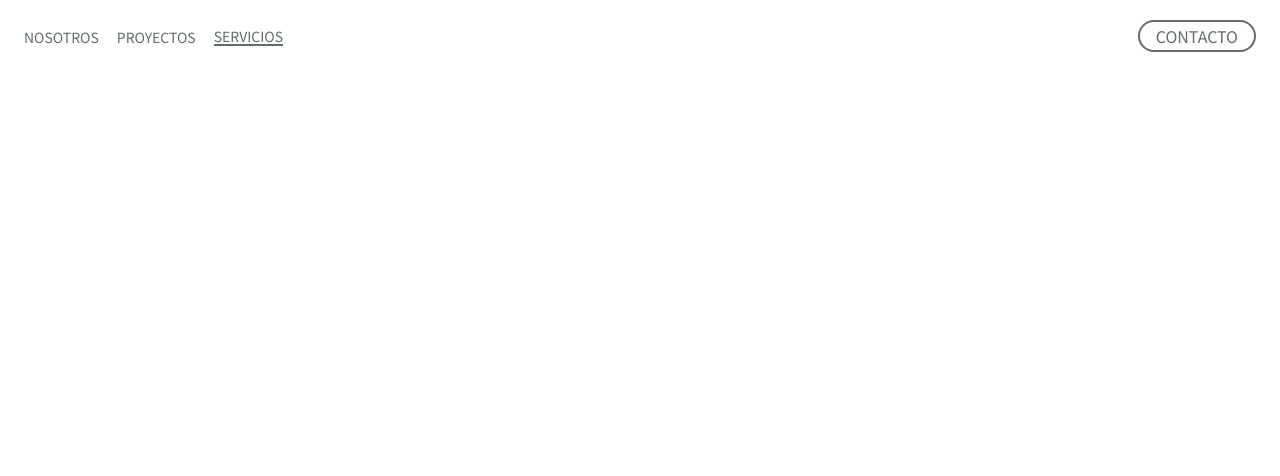
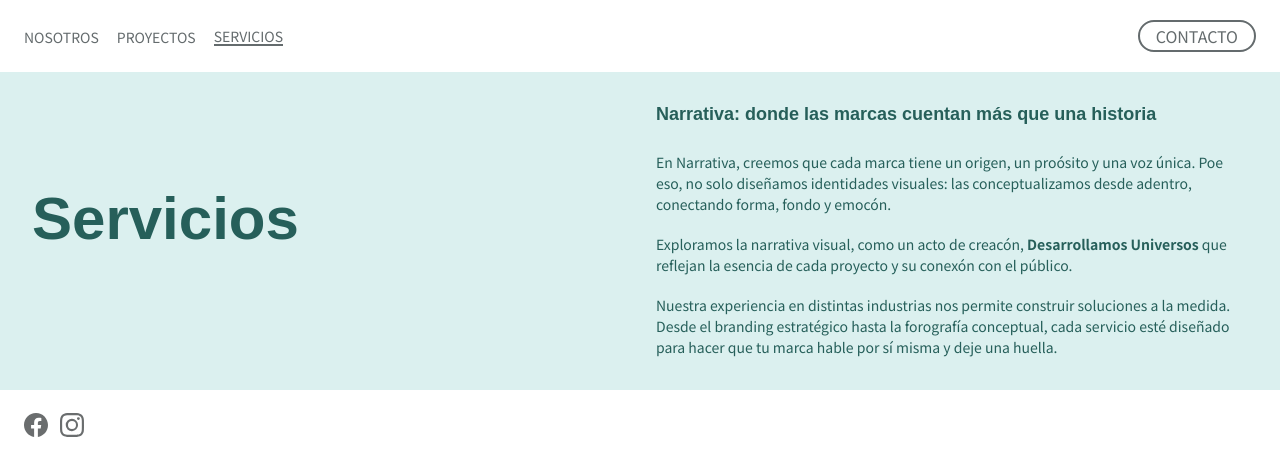
Before and after one commit to cervantesdeveloper/soynarrativa, a React (Vite) app: page /services in a window 1280 px wide. Shown: the top 476 px of the page. Built offline with nearby package versions, Linux system fonts and the light colour scheme; a web font is replaced by a local one.

Commit message:
I set the header of services layout

```diff
--- a/src/App.jsx
+++ b/src/App.jsx
@@ -3,12 +3,12 @@ import { BrowserRouter, Routes, Route} from 'react-router-dom';
 import Home from './pages/Home';
 import About from './pages/About';
 import Portfolio from './pages/Portfolio';
-import Services from './pages/Services';
 import Contact from './pages/Contact';
 import ProjectDetail from './pages/ProjectDetail';
 
 import './scss/app.scss';
 import Layout from './Layouts/Layout';
+import LayoutServices from './Layouts/LayoutServices';
 
 
 
@@ -27,7 +27,7 @@ function App() {
                     <Route path='/about' element={<About />}/>
                     <Route path='/portfolio' element={<Portfolio />}/>
                     <Route path='/portfolio/:id' element={<ProjectDetail />}/>
-                    <Route path='/services' element={<Services />}/>
+                    <Route path='/services' element={<LayoutServices />}/>
                     <Route path='/contact' element={<Contact />}/>
                 </Route>
             </Routes>
--- a/src/Layouts/Layout.jsx
+++ b/src/Layouts/Layout.jsx
@@ -1,4 +1,3 @@
-import React from 'react'
 import { Outlet } from 'react-router-dom';
 
 import { MenuProvider } from '../contexts/MenuContext';
--- /dev/null
+++ b/src/Layouts/LayoutServices.jsx
@@ -0,0 +1,35 @@
+
+
+const LayoutServices = () => {
+    return (
+        <>
+            <div className="services__hero">
+                <div className="contained">
+                    <div className="services__heading">
+                        <h1>Servicios</h1>
+                    </div>
+                    <div className="services__description">
+                        <h3>
+                            Narrativa: donde las marcas cuentan más que una historia
+                        </h3>
+                        <p>
+                            En Narrativa, creemos que cada marca tiene un origen, un proósito y una voz única. Poe eso, no solo diseñamos identidades visuales: las conceptualizamos desde adentro, conectando forma, fondo y emocón.
+                        </p>
+
+                        <p>
+                            Exploramos la narrativa visual, como un acto de creacón, <strong>Desarrollamos Universos</strong> que reflejan la esencia de cada proyecto y su conexón con el público.
+                        </p>
+
+                        <p>
+                            Nuestra experiencia en distintas industrias nos permite construir soluciones a la medida. Desde el branding estratégico hasta la forografía conceptual, cada servicio esté diseñado para hacer que tu marca hable por sí misma y deje una huella.
+                        </p>
+                    </div>
+                </div>
+
+            </div>
+
+        </>
+    )
+}
+
+export default LayoutServices
--- a/src/components/Header.jsx
+++ b/src/components/Header.jsx
@@ -5,6 +5,7 @@ import NavDesktop from './NavDesktop';
 import Btn from './Btn';
 
 import DeviceContext from '../contexts/DeviceContext';
+import { Link } from 'react-router-dom';
 
 const Header = () => {
 
@@ -17,7 +18,7 @@ const Header = () => {
         ? <NavMobile/>
         : <NavDesktop/>
       }
-      {!isMobile && <Btn text="CONTACTO" />}
+      {!isMobile && <Link to="contact"><Btn text="CONTACTO" /></Link>}
     </header>
   )
 }
--- a/src/components/HomeCarousel.jsx
+++ b/src/components/HomeCarousel.jsx
@@ -1,23 +1,33 @@
 import data from "../assets/projects.json";
 
 const HomeCarousel = () => {
-    // const images = data.map(img => img.image);
-    const images = data.filter(img => parseInt(img.id) <= 5);
+    const images = data.map(img => img);
 
-    const ids = data.map(img=> parseInt(img.id))
     console.log(images)
     return (
         <section className='home-hero__gallery'>
             <div className="home-hero__carousel">
-                {
-                    images.map(el =>{
-                        return (
-                            <div className="home-hero__image" key={el.id}>
-                                <img src={el.image} alt={el.title} />
-                            </div>
-                        )
-                    })
-                }
+
+                <div className="home-hero__image" key={images[0].id}>
+                    <img src={images[0].image} alt={images[0].title} />
+                </div>
+
+                <div className="home-hero__image" key={images[8].id}>
+                    <img src={images[8].image} alt={images[8].title} />
+                </div>
+
+                <div className="home-hero__image" key={images[11].id}>
+                    <img src={images[11].image} alt={images[11].title} />
+                </div>
+
+                <div className="home-hero__image" key={images[10].id}>
+                    <img src={`${images[10].gallery_folder}/2.webp`} alt={images[10].title} />
+                </div>
+
+                <div className="home-hero__image" key={images[12].id}>
+                    <img src={`${images[12].gallery_folder}/5.webp`} alt={images[12].title} />
+                </div>
+
             </div>
         </section>
     )
--- a/src/pages/Services.jsx
+++ /dev/null
@@ -1,11 +0,0 @@
-import React from 'react'
-
-const Services = () => {
-  return (
-    <main className='services'>
-
-    </main>
-  )
-}
-
-export default Services
--- a/src/scss/layout/_about.scss
+++ b/src/scss/layout/_about.scss
@@ -19,7 +19,7 @@
 
     @media (min-width: 768px) {
         display: flex;
-        gap: 10rem;
+        gap: 7rem;
 
         > div{
             flex-basis: 50%;
--- a/src/scss/layout/_home.scss
+++ b/src/scss/layout/_home.scss
@@ -110,7 +110,7 @@
 
     & > img:first-child{
         height: 2.375rem;
-        margin-bottom: 1.5rem;
+        margin-bottom: 4.5rem;
         display: none;
 
         @media (min-width: 1440px) {
@@ -120,7 +120,7 @@
 
     img{
         max-width: min(90%, 12rem);
-        margin-bottom: 3rem;
+        margin-bottom: 4.5rem;
     }
 
     @media (orientation: landscape) {
@@ -139,7 +139,7 @@
         margin-top: 3rem;
 
         @media (min-width: 1440px) {
-            margin-top: 3rem;
+            margin-top: 4.5rem;
         }
     }
 
@@ -149,7 +149,7 @@
     font-size: .875rem;
     line-height: 1.5;
     color: v.$grey-75;
-    margin-bottom: 3rem;
+    margin-bottom: 4.5rem;
     max-width: min(90%, 25rem);
 
     @media (min-width: "768px") {
@@ -162,6 +162,6 @@
     }
 
     @media (min-width: "1440px") {
-            margin-bottom: 3rem;
+            margin-bottom: 4.5rem;
         }
 }
--- a/src/scss/layout/_index.scss
+++ b/src/scss/layout/_index.scss
@@ -7,3 +7,4 @@
 @forward "footer";
 @forward "portfolio";
 @forward "project";
+@forward "services";
--- a/src/scss/layout/_portfolio.scss
+++ b/src/scss/layout/_portfolio.scss
@@ -1,7 +1,7 @@
 @use "../base/variables" as v;
 
 .portfolio{
-    margin-top: calc(v.$headerHeight * 2);
+    margin-top: calc(v.$headerHeight * 1);
     width: 100%;
     padding: 1rem 1.5rem;
     display: grid;
--- /dev/null
+++ b/src/scss/layout/_services.scss
@@ -0,0 +1,56 @@
+@use "../base/variables" as v;
+
+.services__hero{
+    margin-top: v.$headerHeight;
+    background-color: v.$green-00;
+    padding: 2rem;
+
+    .contained{
+        max-width: 1440px;
+        margin-left: auto;
+        margin-right: auto;
+
+        @media (min-width: 767px) {
+            display: flex;
+            align-items: center;
+            gap: 2rem;
+
+            > *{
+                flex-basis: 50%;
+            }
+        }
+    }
+}
+
+.services__heading{
+    h1{
+        margin: calc(3.75rem - 1.5rem) 0 3.75rem;
+        font-size: 3.75rem;
+        color: v.$green-100;
+
+        @media (min-width: 1440px) {
+            font-size: 4.5rem;
+        }
+    }
+}
+
+.services__description{
+    h3, p{
+        color: v.$green-100;
+    }
+
+    h3{
+        font-size: 1.125rem;
+        margin: 0 0 1.6875rem;
+    }
+
+    p{
+        font-size: .875rem;
+        line-height: 1.5;
+
+        &:not(:last-child){
+            margin-bottom: 1.1875rem;
+        }
+
+    }
+}
```
